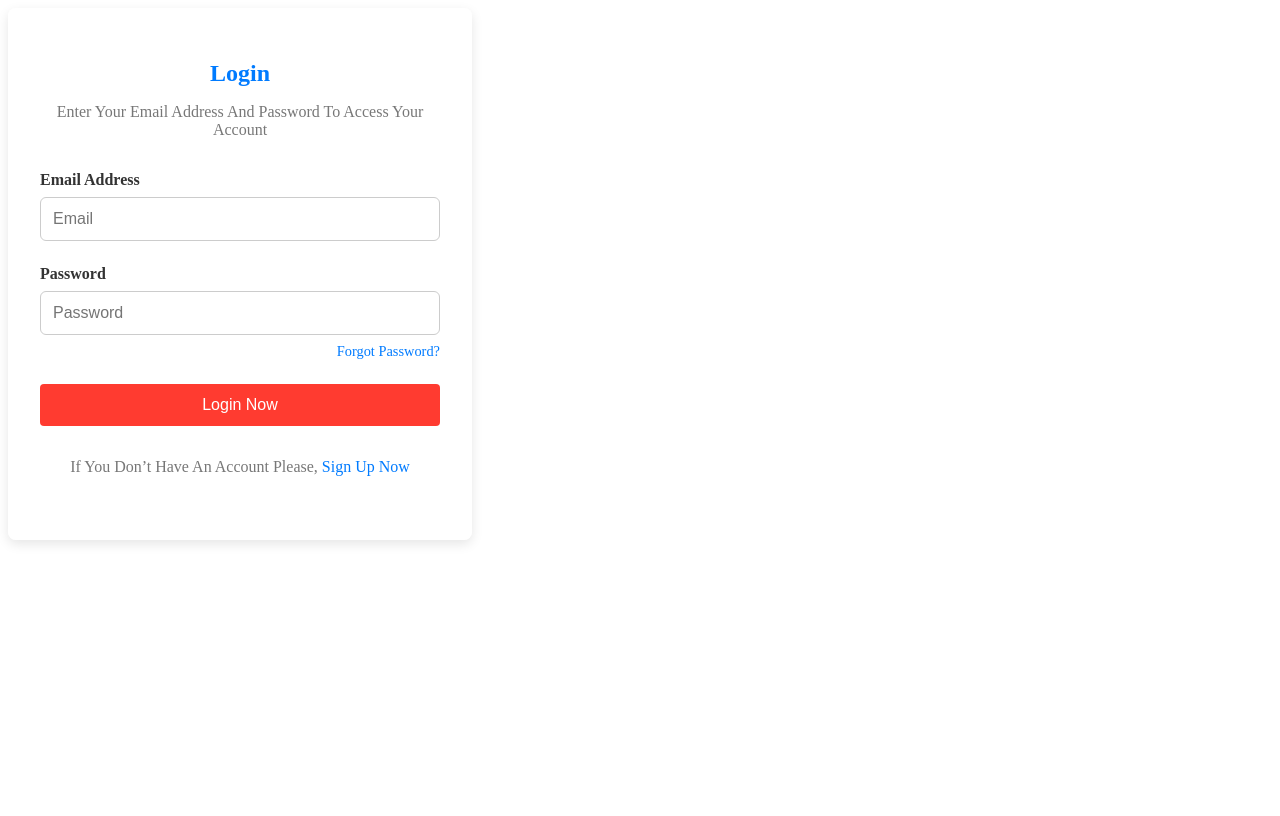
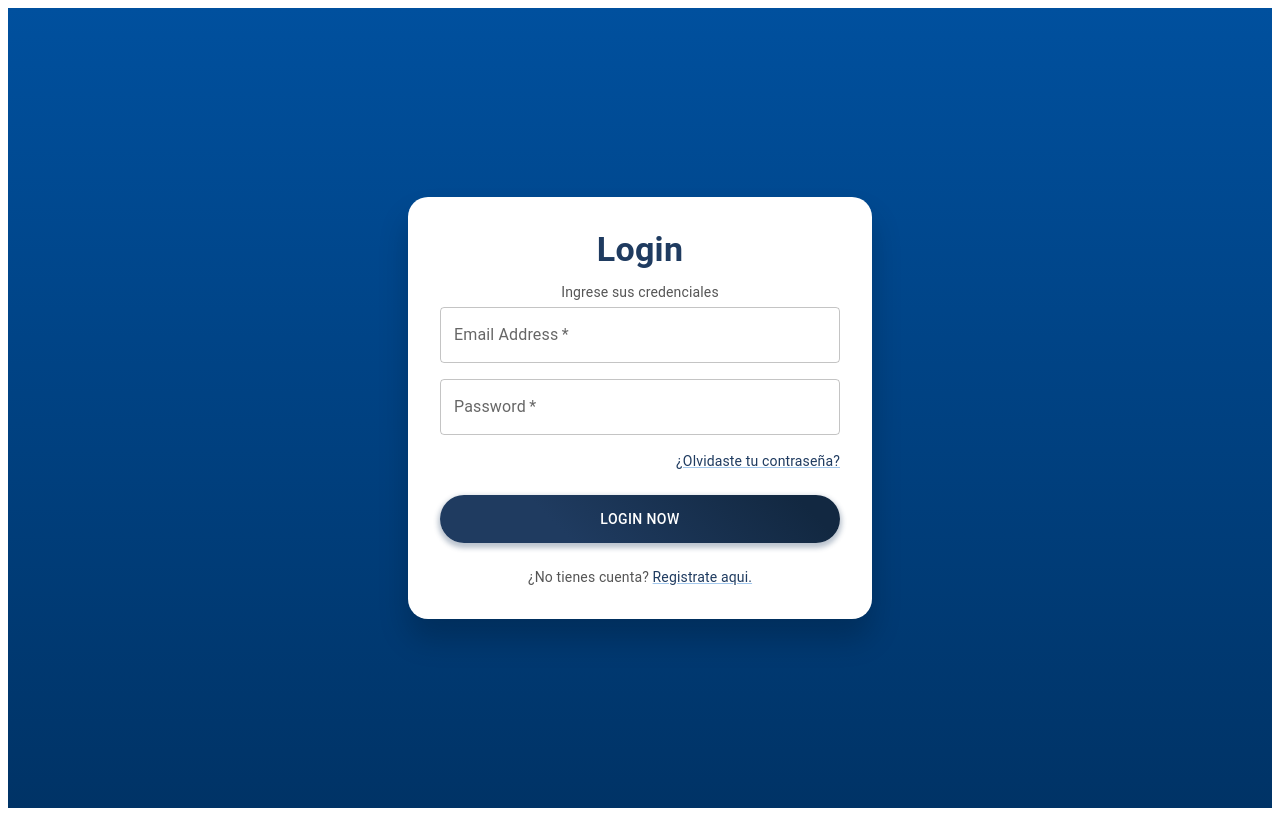
Before and after one commit to MGN99/app, a React (Create React App) app: page /login in a window 1280 px wide. Built offline with nearby package versions, Linux system fonts and the light colour scheme.

Commit message:
Mejorando estetica Login y Register

```diff
--- a/src/App.js
+++ b/src/App.js
@@ -6,6 +6,7 @@ import MainPage from './components/MainPage/MainPage';
 import RegisterPage from './components/MainPage/RegisterPage';
 import UserDashboard from './components/PanelUser/UserDashboard';
 import AdminDashboard from './components/PanelAdmin/AdminDashboard';
+import ConfirmationPage from './components/ConfirmationPage';
 
 const App = () => {
   return (
@@ -16,6 +17,7 @@ const App = () => {
         <Route path="/register" element={<RegisterPage />} />
         <Route path="/dashboard" element={<UserDashboard />} /> {/* Nueva ruta */}
         <Route path="/adminDashboard" element={<AdminDashboard />} /> {/* Nueva ruta */}
+        <Route path="/ConfirmationPage" element={<ConfirmationPage />} /> {/* Nueva ruta */}
       </Routes>
     </Router>
   );
--- a/src/components/MainPage/RegisterPage.jsx
+++ b/src/components/MainPage/RegisterPage.jsx
@@ -1,7 +1,41 @@
 import React, { useState } from 'react';
 import axios from 'axios';
 import { useNavigate } from 'react-router-dom';
-import './RegisterPage.css';
+import {
+  TextField,
+  Button,
+  Typography,
+  CircularProgress,
+  Box,
+  Grid,
+  Link,
+  Paper,
+} from '@mui/material';
+import { styled } from '@mui/system';
+
+const StyledButton = styled(Button)({
+  background: 'linear-gradient(45deg, #1F3B60 30%, #122841 90%)',
+  border: 0,
+  borderRadius: 30,
+  boxShadow: '0 3px 5px 2px rgba(31, 59, 96, .3)',
+  color: 'white',
+  height: 48,
+  padding: '0 30px',
+  '&:hover': {
+    backgroundColor: '#122841',
+  },
+});
+
+const StyledBackground = styled(Box)({
+  height: '100vh',
+  display: 'flex',
+  justifyContent: 'center',
+  alignItems: 'center',
+  backgroundImage: `linear-gradient(to top, #003366, #00509E)`,
+  backgroundRepeat: 'no-repeat',
+  backgroundSize: 'cover',
+  backgroundPosition: 'center',
+});
 
 const RegisterPage = () => {
   const [formData, setFormData] = useState({
@@ -27,7 +61,6 @@ const RegisterPage = () => {
     setError('');
 
     try {
-      // Enviar datos al backend con axios
       const response = await axios.post('http://localhost:8080/graphql', {
         query: `
           mutation {
@@ -52,7 +85,6 @@ const RegisterPage = () => {
         return;
       }
 
-
       console.log('Registro exitoso:', data.data.registerUsuario);
       navigate('/login');
 
@@ -65,70 +97,91 @@ const RegisterPage = () => {
   };
 
   return (
-    <div className="register-container">
-      <form className="register-form" onSubmit={handleSubmit}>
-        <h2>Crear una Cuenta</h2>
-        <p>Por favor llena los campos para crear una cuenta nueva.</p>
-
-        <div className="form-group">
-          <label htmlFor="nameLastName">Nombre completo</label>
-          <input
-            type="text"
-            id="nameLastName"
+    <StyledBackground>
+      <Paper
+        elevation={10}
+        sx={{
+          p: 4,
+          backgroundColor: '#fff',
+          borderRadius: '20px',
+          maxWidth: '400px',
+          width: '100%',
+          boxShadow: '0 20px 30px rgba(0, 0, 0, 0.2)',
+          textAlign: 'center',
+        }}
+      >
+        <Typography variant="h4" gutterBottom color="#1F3B60" fontWeight="600">
+          Crear una Cuenta
+        </Typography>
+        <Typography variant="body2" gutterBottom color="#555">
+          Por favor llena los campos para crear una cuenta nueva
+        </Typography>
+        <Box component="form" onSubmit={handleSubmit}>
+          <TextField
+            label="Nombre completo"
+            variant="outlined"
+            fullWidth
             name="nameLastName"
             value={formData.nameLastName}
             onChange={handleChange}
+            sx={{ mb: 2 }}
             required
           />
-        </div>
-
-        <div className="form-group">
-          <label htmlFor="username">Nombre de usuario</label>
-          <input
-            type="text"
-            id="username"
+          <TextField
+            label="Nombre de usuario"
+            variant="outlined"
+            fullWidth
             name="username"
             value={formData.username}
             onChange={handleChange}
+            sx={{ mb: 2 }}
             required
           />
-        </div>
-
-        <div className="form-group">
-          <label htmlFor="email">Correo electrónico</label>
-          <input
+          <TextField
+            label="Correo electrónico"
+            variant="outlined"
             type="email"
-            id="email"
+            fullWidth
             name="email"
             value={formData.email}
             onChange={handleChange}
+            sx={{ mb: 2 }}
             required
           />
-        </div>
-
-        <div className="form-group">
-          <label htmlFor="password">Contraseña</label>
-          <input
+          <TextField
+            label="Contraseña"
+            variant="outlined"
             type="password"
-            id="password"
+            fullWidth
             name="password"
             value={formData.password}
             onChange={handleChange}
+            sx={{ mb: 2 }}
             required
           />
-        </div>
-
-        {error && <p className="error">{error}</p>}
-
-        <button type="submit" className="register-button" disabled={loading}>
-          {loading ? 'Registrando...' : 'Registrarse'}
-        </button>
-
-        <div className="login-link">
-          ¿Ya tienes una cuenta? <a href="/login">Inicia sesión aquí</a>
-        </div>
-      </form>
-    </div>
+          {error && (
+            <Typography sx={{ color: 'error.main', mt: 2 }} variant="body2">
+              {error}
+            </Typography>
+          )}
+          <StyledButton
+            type="submit"
+            variant="contained"
+            fullWidth
+            disabled={loading}
+            sx={{ mt: 3 }}
+          >
+            {loading ? <CircularProgress size={24} color="inherit" /> : 'Registrarse'}
+          </StyledButton>
+          <Typography variant="body2" align="center" sx={{ mt: 3, color: '#555' }}>
+            ¿Ya tienes una cuenta?{' '}
+            <Link href="/login" variant="body2" sx={{ color: '#1F3B60' }}>
+              Inicia sesión aquí
+            </Link>
+          </Typography>
+        </Box>
+      </Paper>
+    </StyledBackground>
   );
 };
 
--- a/src/components/MainPage/login.jsx
+++ b/src/components/MainPage/login.jsx
@@ -1,7 +1,41 @@
 import React, { useState } from 'react';
-import axios from 'axios'; // Asegúrate de tener axios
+import axios from 'axios';
 import { useNavigate } from 'react-router-dom';
-import './login.css';
+import {
+  TextField,
+  Button,
+  Typography,
+  CircularProgress,
+  Box,
+  Grid,
+  Link,
+  Paper,
+} from '@mui/material';
+import { styled } from '@mui/system';
+
+const StyledButton = styled(Button)({
+  background: 'linear-gradient(45deg, #1F3B60 30%, #122841 90%)',
+  border: 0,
+  borderRadius: 30,
+  boxShadow: '0 3px 5px 2px rgba(31, 59, 96, .3)',
+  color: 'white',
+  height: 48,
+  padding: '0 30px',
+  '&:hover': {
+    backgroundColor: '#122841',
+  },
+});
+
+const StyledBackground = styled(Box)({
+  height: '100vh',
+  display: 'flex',
+  justifyContent: 'center',
+  alignItems: 'center',
+  backgroundImage: `linear-gradient(to top, #003366, #00509E)`,
+  backgroundRepeat: 'no-repeat',
+  backgroundSize: 'cover',
+  backgroundPosition: 'center',
+});
 
 const Login = () => {
   const [email, setEmail] = useState('');
@@ -22,7 +56,7 @@ const Login = () => {
           mutation {
             loginUsuario(identificador: "${email}", password: "${password}")
           }
-                `
+        `,
       });
 
       const { data } = response;
@@ -32,14 +66,12 @@ const Login = () => {
         return;
       }
 
-            // Obtener el mensaje de la respuesta del backend
       const message = data.data.loginUsuario;
 
-            if (message === "Inicio de sesión exitoso") {
-                // Aquí podrías almacenar algo en localStorage para mantener el estado de autenticación
+      if (message === 'Inicio de sesión exitoso') {
         localStorage.setItem('authenticated', 'true');
-                localStorage.setItem('email', email); // Guardar el email si es necesario
-                navigate('/'); // Redirigir al home después del login exitoso
+        localStorage.setItem('email', email);
+        navigate('/');
       } else {
         setError('Login failed');
       }
@@ -52,43 +84,74 @@ const Login = () => {
   };
 
   return (
-        <div className="login-container">
-            <div className="login-form">
-                <h2>Login</h2>
-                <p>Enter Your Email Address And Password To Access Your Account</p>
-                <form onSubmit={handleSubmit}>
-                    <div className="form-group">
-                        <label>Email Address</label>
-                        <input
-                            type="email"
+    <StyledBackground>
+      <Paper
+        elevation={10}
+        sx={{
+          p: 4,
+          backgroundColor: '#fff',
+          borderRadius: '20px',
+          maxWidth: '400px',
+          width: '100%',
+          boxShadow: '0 20px 30px rgba(0, 0, 0, 0.2)',
+          textAlign: 'center',
+        }}
+      >
+        <Typography variant="h4" gutterBottom color="#1F3B60" fontWeight="600">
+          Login
+        </Typography>
+        <Typography variant="body2" gutterBottom color="#555">
+          Ingrese sus credenciales
+        </Typography>
+        <Box component="form" onSubmit={handleSubmit}>
+          <TextField
+            label="Email Address"
+            variant="outlined"
+            fullWidth
             value={email}
             onChange={(e) => setEmail(e.target.value)}
-                            placeholder="Email"
+            sx={{ mb: 2 }}
             required
           />
-                    </div>
-                    <div className="form-group">
-                        <label>Password</label>
-                        <input
+          <TextField
+            label="Password"
+            variant="outlined"
             type="password"
+            fullWidth
             value={password}
             onChange={(e) => setPassword(e.target.value)}
-                            placeholder="Password"
+            sx={{ mb: 2 }}
             required
           />
-                        <a href="#" className="forgot-password">Forgot Password?</a>
-                    </div>
-                    {error && <p className="error">{error}</p>}
-                    <button type="submit" className="login-button" disabled={loading}>
-                        {loading ? 'Loading...' : 'Login Now'}
-                    </button>
-                </form>
-                <div className="signup-link">
-                    <p>If You Don’t Have An Account Please, <a href="register">Sign Up Now</a></p>
-                </div>
-            </div>
-        </div>
+          <Grid container justifyContent="flex-end">
+            <Link href="#" variant="body2" sx={{ color: '#1F3B60' }}>
+              ¿Olvidaste tu contraseña?
+            </Link>
+          </Grid>
+          {error && (
+            <Typography sx={{ color: 'error.main', mt: 2 }} variant="body2">
+              {error}
+            </Typography>
+          )}
+          <StyledButton
+            type="submit"
+            variant="contained"
+            fullWidth
+            disabled={loading}
+            sx={{ mt: 3 }}
+          >
+            {loading ? <CircularProgress size={24} color="inherit" /> : 'Login Now'}
+          </StyledButton>
+          <Typography variant="body2" align="center" sx={{ mt: 3, color: '#555' }}>
+            ¿No tienes cuenta?{' '}
+            <Link href="/register" variant="body2" sx={{ color: '#1F3B60' }}>
+              Registrate aqui.
+            </Link>
+          </Typography>
+        </Box>
+      </Paper>
+    </StyledBackground>
   );
 };
 
-export default Login;
+export default Login;
```
Also changed, not shown: src/components/MainPage/MainPage.jsx (+9 -2 lines). Lines whose indentation alone changed are shown as unchanged.
